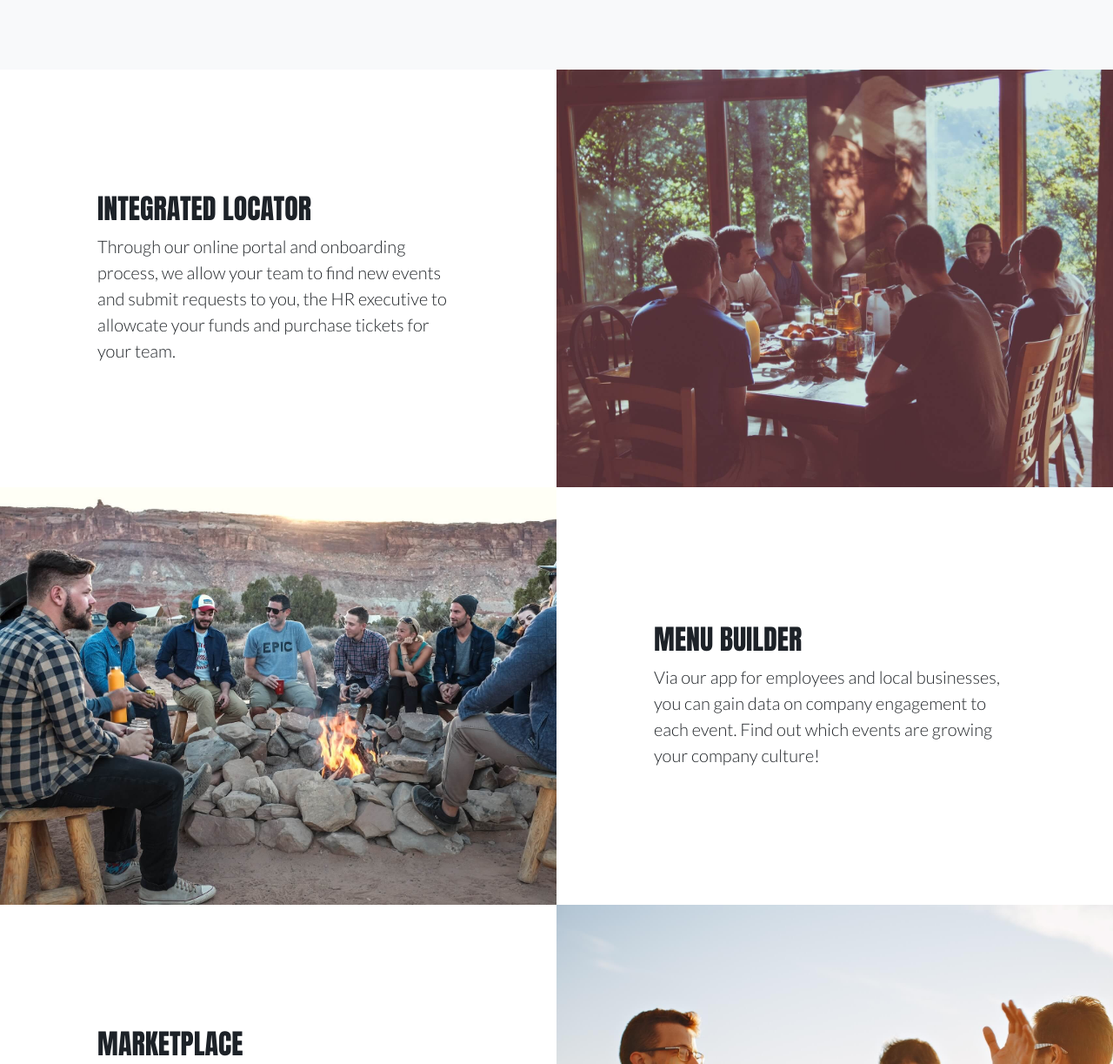
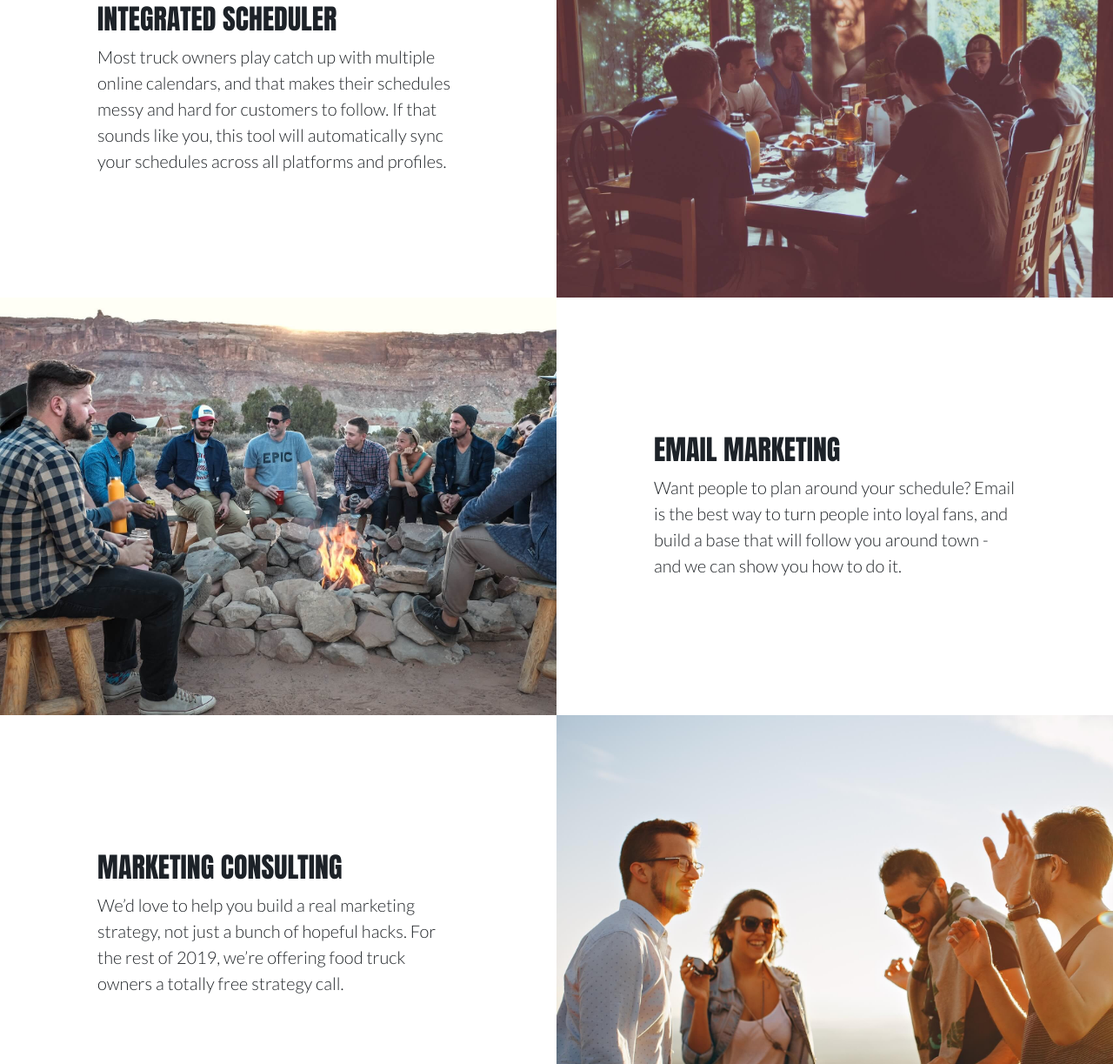
Before and after one commit to dillonlara115/foodtrucklineup.com, a website: page index.html in a window 1280 px wide. Shown: the part 980-2203 px from the top of the page at 87% size. Drawn offline with Linux system fonts and the light colour scheme; a script that the page names is missing.

Commit message:
text updates

```diff
--- a/index.html
+++ b/index.html
@@ -76,7 +76,6 @@
               <i class="icon-calendar m-auto "></i>
             </div>
             <h3>Integrated Scheduler</h3>
-            <p class="lead mb-0">Most truck owners play catch up with multiple online calendars, and that makes their schedules messy and hard for customers to follow. If that sounds like you, this tool will automatically sync your schedules across all platforms and profiles.</p>
           </div>
         </div>
         <div class="col-lg-4">
@@ -85,7 +84,6 @@
               <i class="icon-envelope m-auto "></i>
             </div>
             <h3>Email Marketing</h3>
-            <p class="lead mb-0">Want people to plan around your schedule? Email is the best way to turn people into loyal fans, and build a base that will follow you around town - and we can show you how to do it.</p>
           </div>
         </div>
         <div class="col-lg-4">
@@ -94,7 +92,6 @@
               <i class="icon-screen-smartphone m-auto "></i>
             </div>
             <h3>Marketing Consulting</h3>
-            <p class="lead mb-0">We’d love to help you build a real marketing strategy, not just a bunch of hopeful hacks. For the rest of 2019, we’re offering food truck owners a totally free strategy call. </p>
           </div>
         </div>
       </div>
@@ -107,22 +104,22 @@
       <div class="row no-gutters">
         <div class="col-lg-6 order-lg-2 text-white showcase-img" style="background-image: url('img/img-1.jpg');"></div>
         <div class="col-lg-6 order-lg-1 my-auto showcase-text">
-          <h2>Integrated Locator</h2>
-          <p class="lead mb-0">Through our online portal and onboarding process, we allow your team to find new events and submit requests to you, the HR executive to allowcate your funds and purchase tickets for your team.</p>
+          <h2>Integrated Scheduler</h2>
+          <p class="lead mb-0">Most truck owners play catch up with multiple online calendars, and that makes their schedules messy and hard for customers to follow. If that sounds like you, this tool will automatically sync your schedules across all platforms and profiles.</p>
         </div>
       </div>
       <div class="row no-gutters">
         <div class="col-lg-6 text-white showcase-img" style="background-image: url('img/img-4.jpg');"></div>
         <div class="col-lg-6 my-auto showcase-text">
-          <h2>Menu Builder</h2>
-          <p class="lead mb-0">Via our app for employees and local businesses, you can gain data on company engagement to each event.  Find out which events are growing your company culture!</p>
+          <h2>Email Marketing</h2>
+          <p class="lead mb-0">Want people to plan around your schedule? Email is the best way to turn people into loyal fans, and build a base that will follow you around town - and we can show you how to do it.</p>
         </div>
       </div>
       <div class="row no-gutters">
         <div class="col-lg-6 order-lg-2 text-white showcase-img" style="background-image: url('img/img-3.jpg');"></div>
         <div class="col-lg-6 order-lg-1 my-auto showcase-text">
-          <h2>Marketplace</h2>
-          <p class="lead mb-0">Using our Administrative dashboard you can easily drag and drop different widgets. Only display the information you care about.  Easily push out company wide notifications.  No more email chains or scrolling.</p>
+          <h2>Marketing Consulting</h2>
+          <p class="lead mb-0">We’d love to help you build a real marketing strategy, not just a bunch of hopeful hacks. For the rest of 2019, we’re offering food truck owners a totally free strategy call.</p>
         </div>
       </div>
     </div>
```
